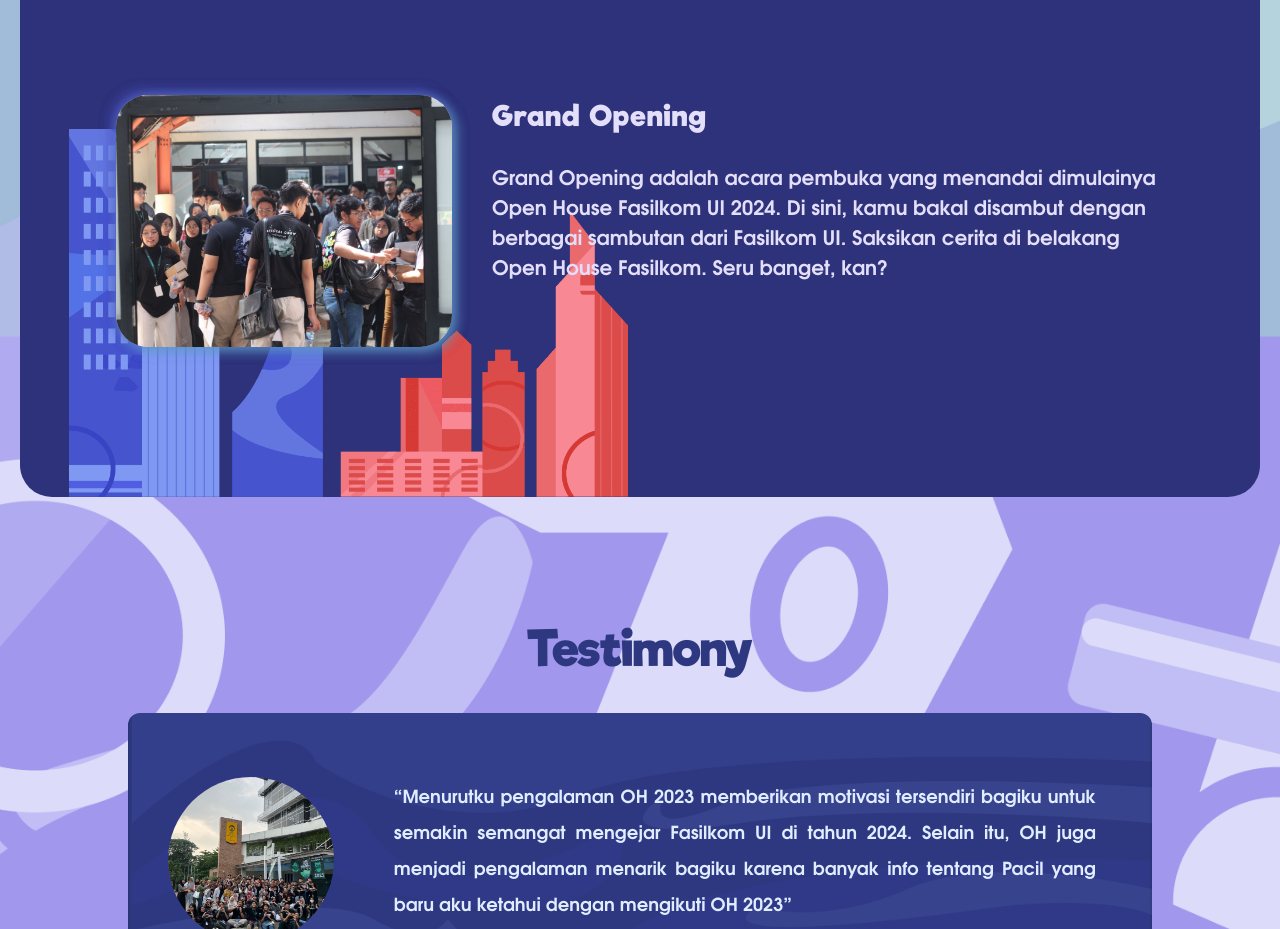
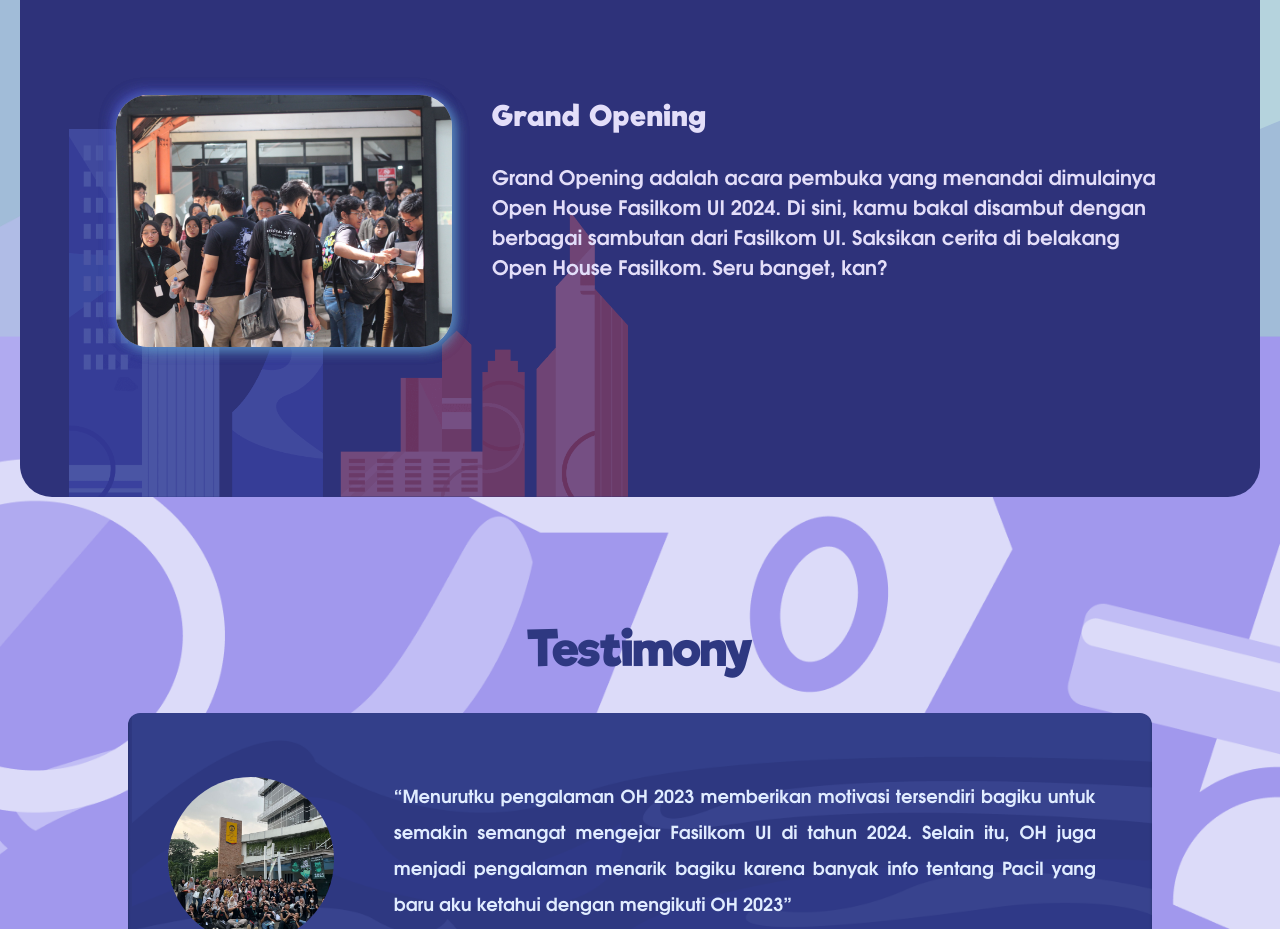
Before and after one commit to OH-Fasilkom-UI/oh24-frontend, a Next.js app: page / in a window 1280 px wide. Shown: the part 3087-4016 px from the top of the page. Built offline with nearby package versions, Linux system fonts and the light colour scheme; no server answers.

Commit message:
fix: bg timeline

```diff
--- a/modules/LandingPageModule/sections/LandingPageTimeline.tsx
+++ b/modules/LandingPageModule/sections/LandingPageTimeline.tsx
@@ -157,7 +157,7 @@ const TimelineContent = ({ selectedIndex }: { selectedIndex: number }) => {
           alt="city asset 1"
           fill
           sizes="none"
-          className="object-contain"
+          className="object-contain opacity-35"
         />
       </div>
       <div className="absolute z-10 w-[115px] h-[115px] sm:w-[18vw] sm:h-[18vw] xl:w-[18rem] xl:h-[18rem] -bottom-[0.5px] left-[130px] sm:left-[23vw] xl:left-[20rem]">
@@ -166,7 +166,7 @@ const TimelineContent = ({ selectedIndex }: { selectedIndex: number }) => {
           alt="city asset 2"
           fill
           sizes="none"
-          className="object-contain"
+          className="object-contain opacity-35"
         />
       </div>
     </div>
```
